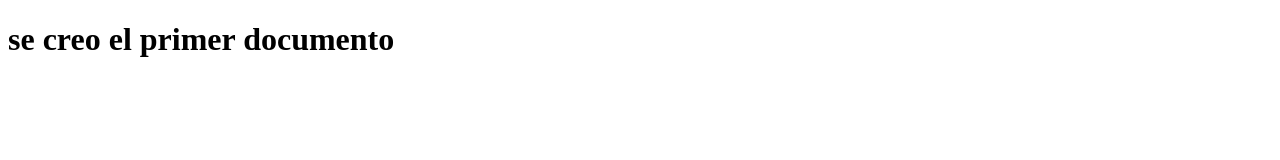
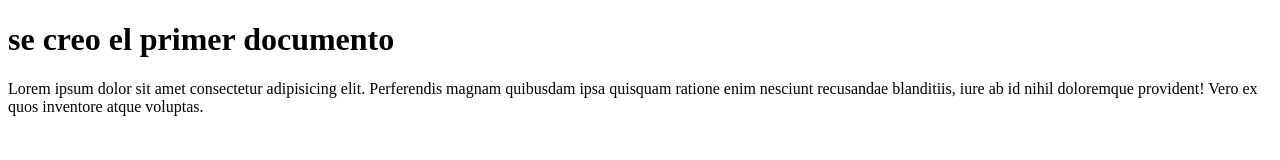
Before and after one commit to Byron927/Riwi, a plain HTML site: page index.html in a window 1280 px wide. Drawn offline with Linux system fonts and the light colour scheme.

Commit message:
se creo un parrafo

```diff
--- a/index.html
+++ b/index.html
@@ -6,7 +6,7 @@
     <title>Document</title>
 </head>
 <body>
-
     <h1>se creo el primer documento</h1>
+    <p>Lorem ipsum dolor sit amet consectetur adipisicing elit. Perferendis magnam quibusdam ipsa quisquam ratione enim nesciunt recusandae blanditiis, iure ab id nihil doloremque provident! Vero ex quos inventore atque voluptas.</p>
 </body>
 </html>
```
